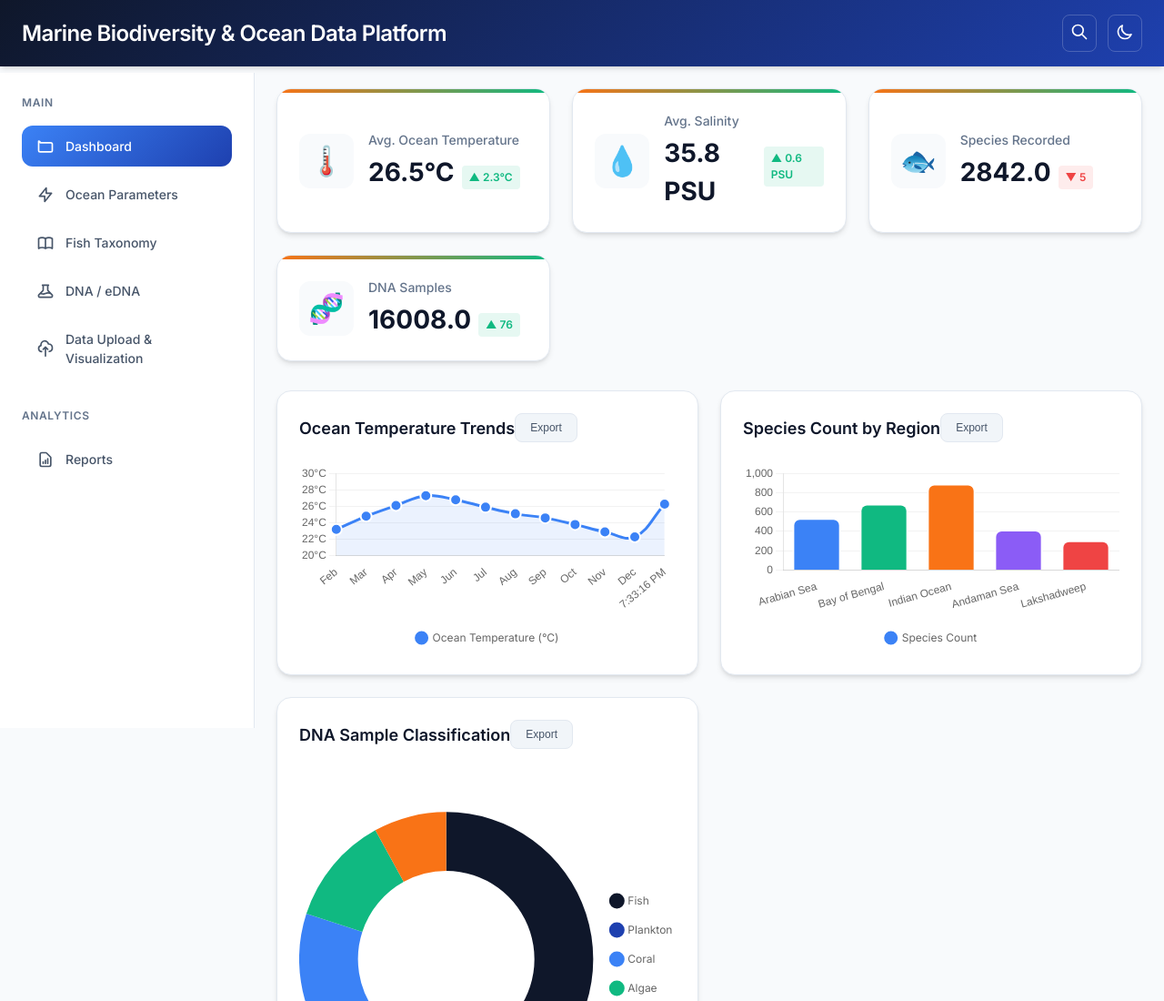
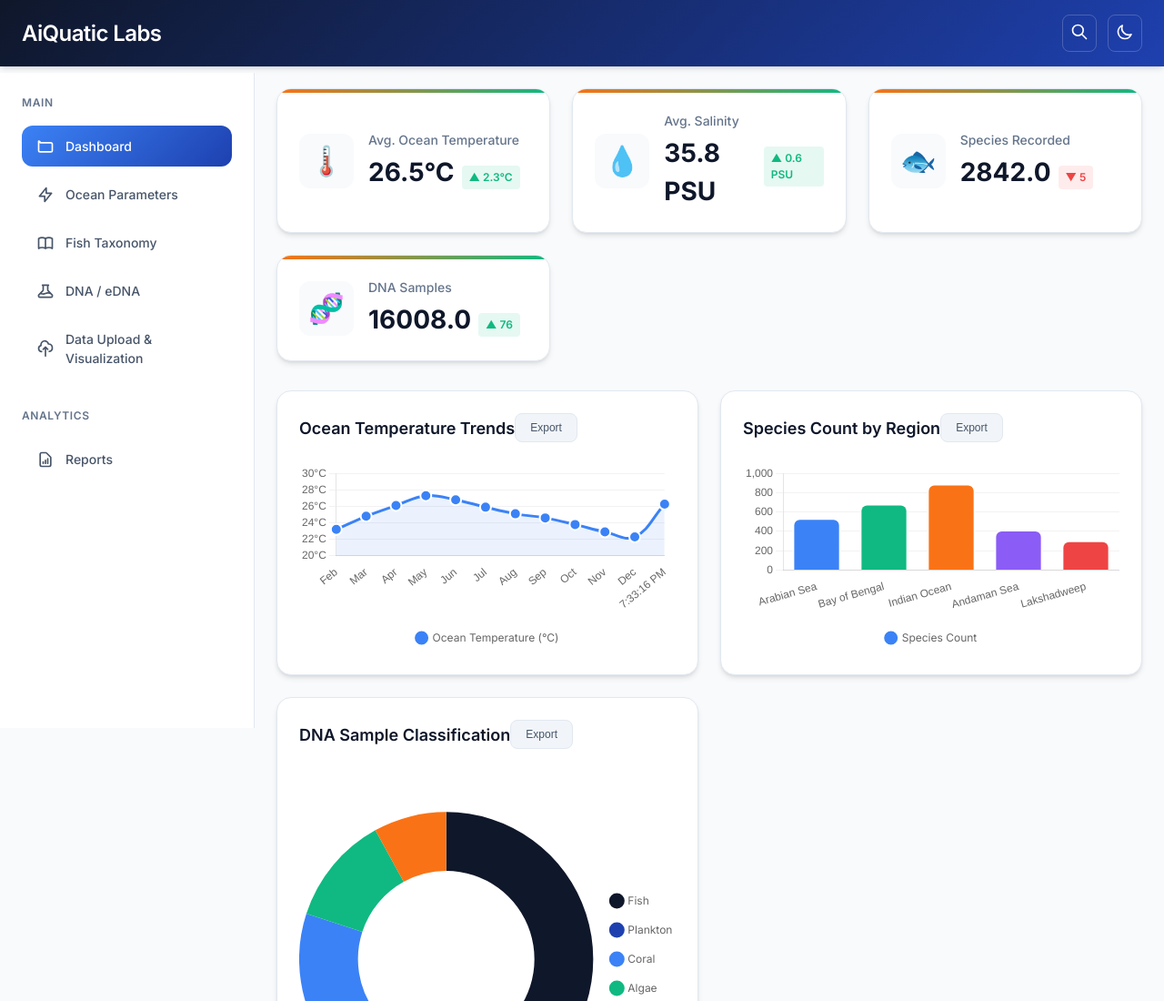
Before and after one commit to Sagar0753/AiQuatic-Labs, a plain HTML site: page index.html in a window 1280 px wide. Shown: the top 1100 px of the page at 91% size. Drawn offline with nearby package versions, Linux system fonts and the light colour scheme; a script that the page names is missing.

Commit message:
Update index.html

```diff
--- a/index.html
+++ b/index.html
@@ -3,7 +3,7 @@
 <head>
     <meta charset="UTF-8">
     <meta name="viewport" content="width=device-width, initial-scale=1.0">
-    <title>Marine Biodiversity & Ocean Data Platform</title>
+    <title>AiQuatic Labs</title>
     <link rel="stylesheet" href="new.css">
     <link href="https://fonts.googleapis.com/css2?family=Inter:wght@300;400;500;600;700&display=swap" rel="stylesheet">
     <link rel="stylesheet" href="https://unpkg.com/leaflet@1.9.4/dist/leaflet.css">
@@ -20,7 +20,7 @@
                     <span></span>
                     <span></span>
                 </button>
-                <h1 class="header-title">Marine Biodiversity & Ocean Data Platform</h1>
+                <h1 class="header-title">AiQuatic Labs</h1>
                 <div class="header-actions">
                     <button class="search-btn">
                         <svg width="20" height="20" fill="none" stroke="currentColor" viewBox="0 0 24 24">
```
